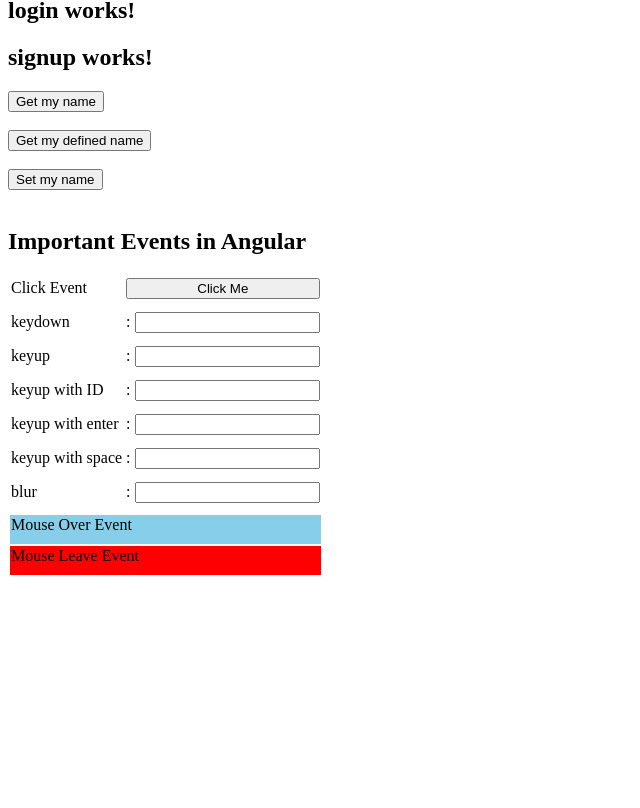
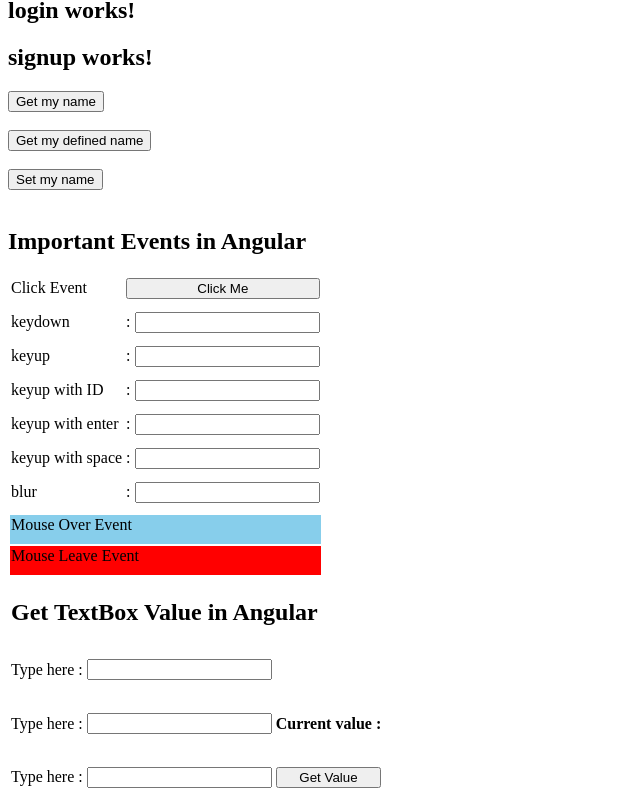
Before and after one commit to budiantoip/learn_angular, an Angular app: page / in a window 1280 px wide. Shown: the part 393-1201 px from the top of the page, without its empty margins (0-640 px from the left). Before the commit the page ends 978 px from the top, so only its background shows below. Built offline with nearby package versions, Linux system fonts and the light colour scheme.

Commit message:
get textbox value

```diff
--- a/src/app/app.component.html
+++ b/src/app/app.component.html
@@ -87,3 +87,41 @@
 
     </tbody>
 </table>
+
+<table>
+    <tbody>
+        <tr>
+            <td colspan="3">
+                <h2>Get TextBox Value in Angular</h2>
+            </td>
+        </tr>
+
+        <tr>
+            <td>Type here : </td>
+            <td>
+                <input type="text" #textbox1 (keyup)="getValue(textbox1.value)" >
+            </td>
+        </tr>
+
+        <tr>
+            <td>Type here : </td>
+            <td>
+                <input type="text" (keyup)="getValue($event.target)" >
+            </td>
+            <td>
+                <h4>Current value : {{ currentValue }}</h4>
+            </td>
+        </tr>
+
+        <tr>
+            <td>Type here : </td>
+            <td>
+                <input type="text" #textbox2 >
+            </td>
+            <td>
+                <button (click)="getTextBoxValue(textbox2.value)">Get Value</button>
+            </td>
+        </tr>
+
+    </tbody>
+</table>
--- a/src/app/app.component.ts
+++ b/src/app/app.component.ts
@@ -15,6 +15,7 @@ export class AppComponent {
   arr = ['bruce', 'tony', 'peter'];
   siteUrl = window.location.href;
   myName="bruce";
+  currentValue="";
 
   getName() {
     return this.name;
@@ -36,4 +37,16 @@ export class AppComponent {
     console.clear();
     console.warn(evt);
   }
+
+  getValue(object: any) {
+    console.clear();
+    console.warn(object.value);
+    this.currentValue = object.value;
+  }
+
+  getTextBoxValue(value: any) {
+    console.clear();
+    console.warn(value);
+    this.currentValue = value;
+  }
 }
```
